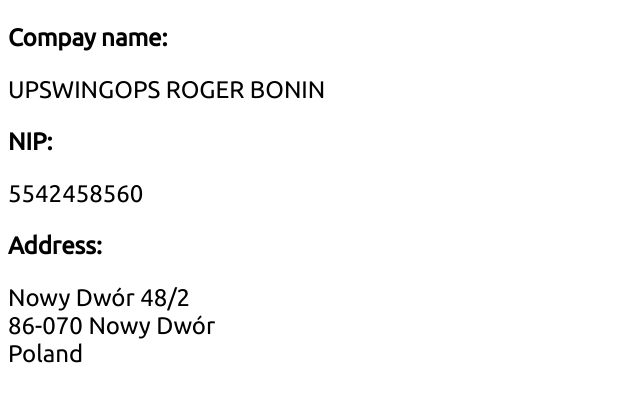
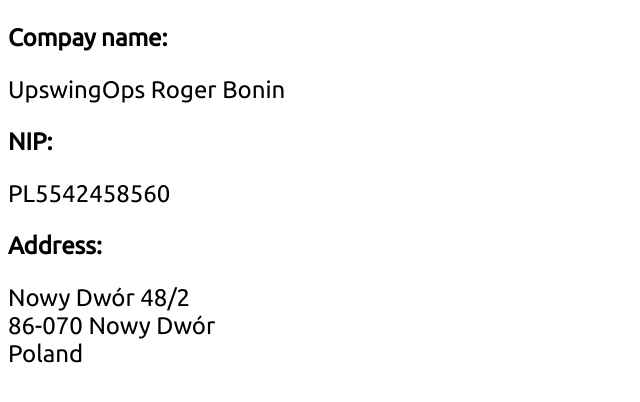
Before and after one commit to UpswingOps/upswingops.github.io, a plain HTML site: page bcard.html in a window 1280 px wide. Shown: the whole page, without its empty margins (0-640 px from the left). Drawn offline with Linux system fonts and the light colour scheme.

Commit message:
Update bcard.html

```diff
--- a/bcard.html
+++ b/bcard.html
@@ -35,13 +35,13 @@
     Compay name:
   </p>
   <p class="normal">
-    UPSWINGOPS ROGER BONIN<br/>
+    UpswingOps Roger Bonin<br/>
   </p>
   <p class="thicker">
     NIP:
   </p>
   <p class="normal">
-    5542458560<br/>
+    PL5542458560<br/>
   </p>
   <p class="thicker">
     Address:
```
